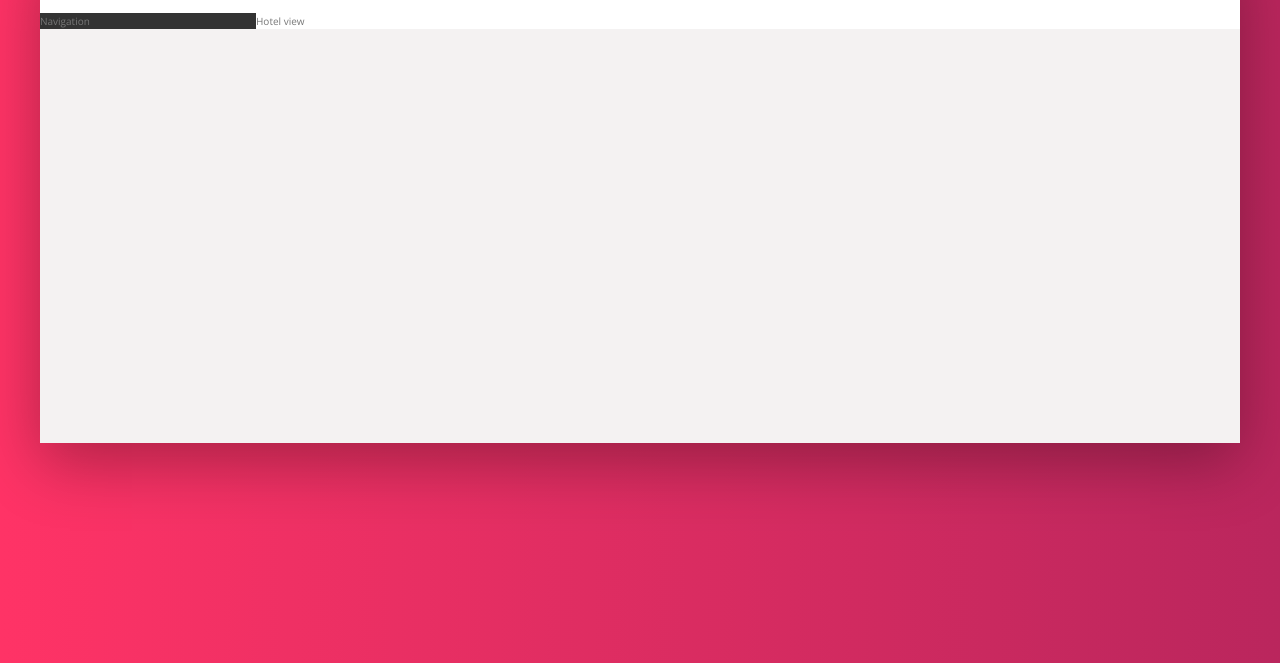
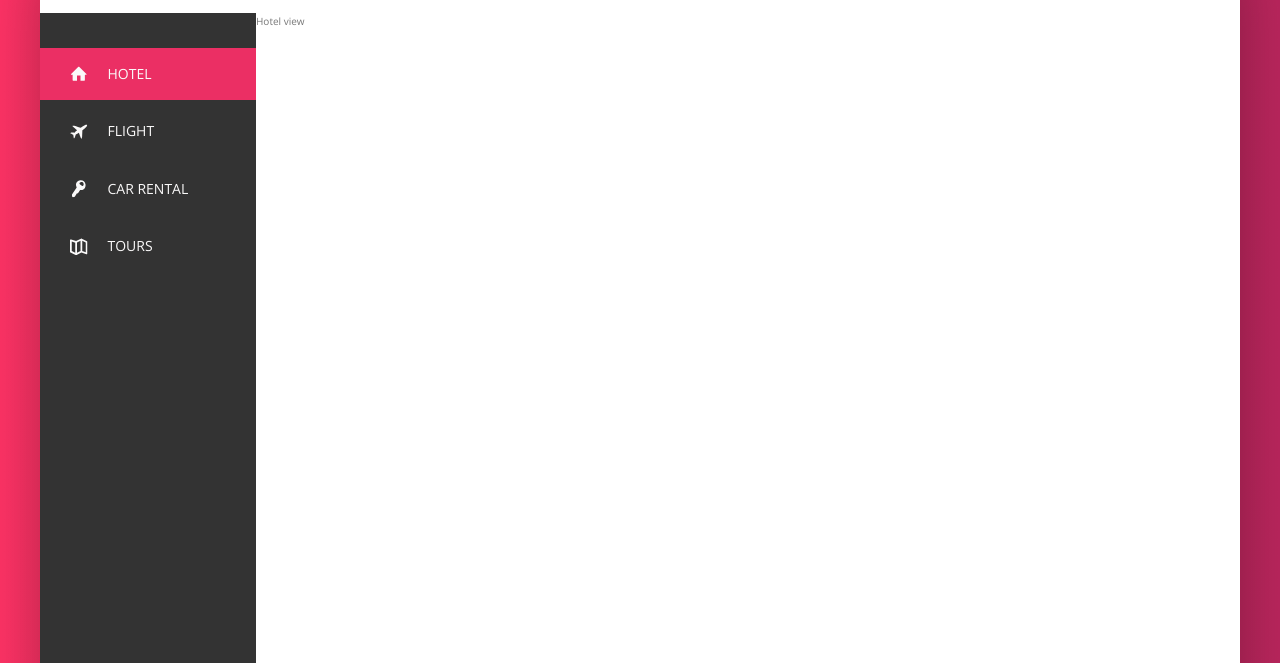
Before and after one commit to HalyYampolska/Trillo, a website: page index.html in a window 1280 px wide. Shown: the part 137-800 px from the top of the page. Drawn offline with nearby package versions, Linux system fonts and the light colour scheme.

Commit message:
Building the Navigation

```diff
--- a/index.html
+++ b/index.html
@@ -42,16 +42,57 @@
                         <span class="user-nav__user-name">Jonas</span>
                     </div>
                 </nav>
+            </header>
 
 
-            </header>
             <div class="content">
                 <nav class="sidebar">
-                    Navigation
+                    <ul class="side-nav">
+                        <li class="side-nav__item side-nav__item--active">
+                           <a href="#" class="side-nav__link">
+                                <svg class="side-nav__icon">
+                                    <use xlink:href="img/sprite.svg#icon-home"></use>
+                                </svg>
+                                    <span>Hotel</span>
+                            </a>
+                        </li>
+                        <li class="side-nav__item">
+                            <a href="#" class="side-nav__link">
+                                <svg class="side-nav__icon">
+                                    <use xlink:href="img/sprite.svg#icon-aircraft"></use>
+                                </svg>
+                                    <span>Flight</span>
+                            </a>
+                         </li>
+                        <li class="side-nav__item">
+                            <a href="#" class="side-nav__link">
+                                <svg class="side-nav__icon">
+                                    <use xlink:href="img/sprite.svg#icon-key"></use>
+                                </svg>
+                                    <span>Car rental</span>
+                            </a>
+                        </li>
+                        <li class="side-nav__item">
+                            <a href="#" class="side-nav__link">
+                                <svg class="side-nav__icon">
+                                    <use xlink:href="img/sprite.svg#icon-map"></use>
+                                </svg>
+                                    <span>Tours</span>
+                            </a>
+                        </li>
+                    </ul>
+                        <div class="legal">
+                            &copy; 2017 by trillo. All rights reserved.
+                        </div>
                 </nav>
+
+
+
+
                 <main class="hotel-view">
                     Hotel view
                 </main>
+
             </div>
         </div>
     </body>
--- a/sass/_components.scss
+++ b/sass/_components.scss
@@ -120,3 +120,73 @@
     }
 
 }
+
+/////////////////////////////////
+// SIDE NAVIGATION
+.side-nav {
+    font-size: 1.4rem;
+    list-style: none;
+    margin-top: 3.5rem;
+
+    &__item {
+        position: relative;
+
+        &:not(:last-child) {
+            margin-bottom: 0.5rem;
+        }
+    }
+
+    &__item::before {
+        content: "";
+        position: absolute;
+        top: 0;
+        left: 0;
+        height: 100%;
+        width: 3px;
+        background-color: var(--color-primary);
+        transform: scaleY(0);
+        transition: transform 0.2s,
+                    width 0.4s cubic-bezier(1,0,0,1) 0.2s,
+                    background-color 0.1s;
+    }
+
+    &__item:hover::before,
+    &__item--active::before {
+        transform: scaleY(1);
+        width: 100%;
+    }
+
+    &__item:active::before {
+        background-color: var(--color-primary-light);
+    }
+
+    &__link:link,
+    &__link:visited {
+        color: var(--color-grey-light-1);
+        text-decoration: none;
+        text-transform: uppercase;
+        display: block;
+        padding: 1.5rem 3rem;
+        position: relative;
+        z-index: 10;
+
+        display: flex;
+        align-items: center;
+    }
+
+    &__icon {
+        width: 1.75rem;
+        height: 1.75rem;
+        margin-right: 2rem;
+        fill: currentColor;
+    }
+}
+
+////////////////////////////////
+// LEGAL TEXT
+.legal {
+    font-size: 1.2rem;
+    color: var(--color-grey-light-4);
+    text-align: center;
+    padding: 2.5rem;
+}
--- a/sass/_layout.scss
+++ b/sass/_layout.scss
@@ -26,10 +26,14 @@
     background-color: var(--color-grey-dark-1);
 
     flex: 0 0 18%;
+
+    display: flex;
+    flex-direction: column;
+    justify-content: space-between;
 }
 
 .hotel-view {
     background-color: #fff;
-
+    height: 80rem;
     flex: 1;
 }
```
Also changed, not shown: css/style.css.
